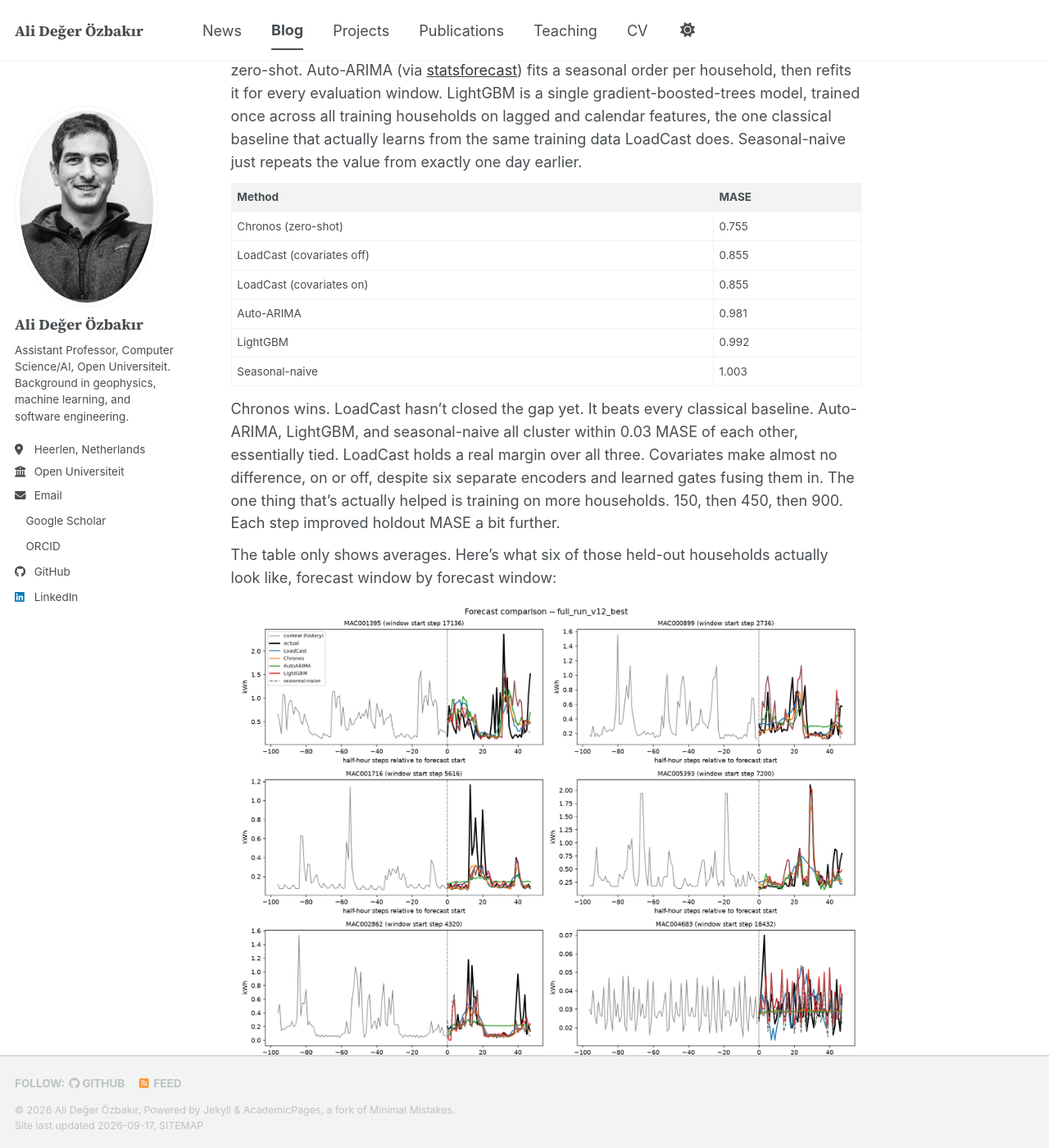
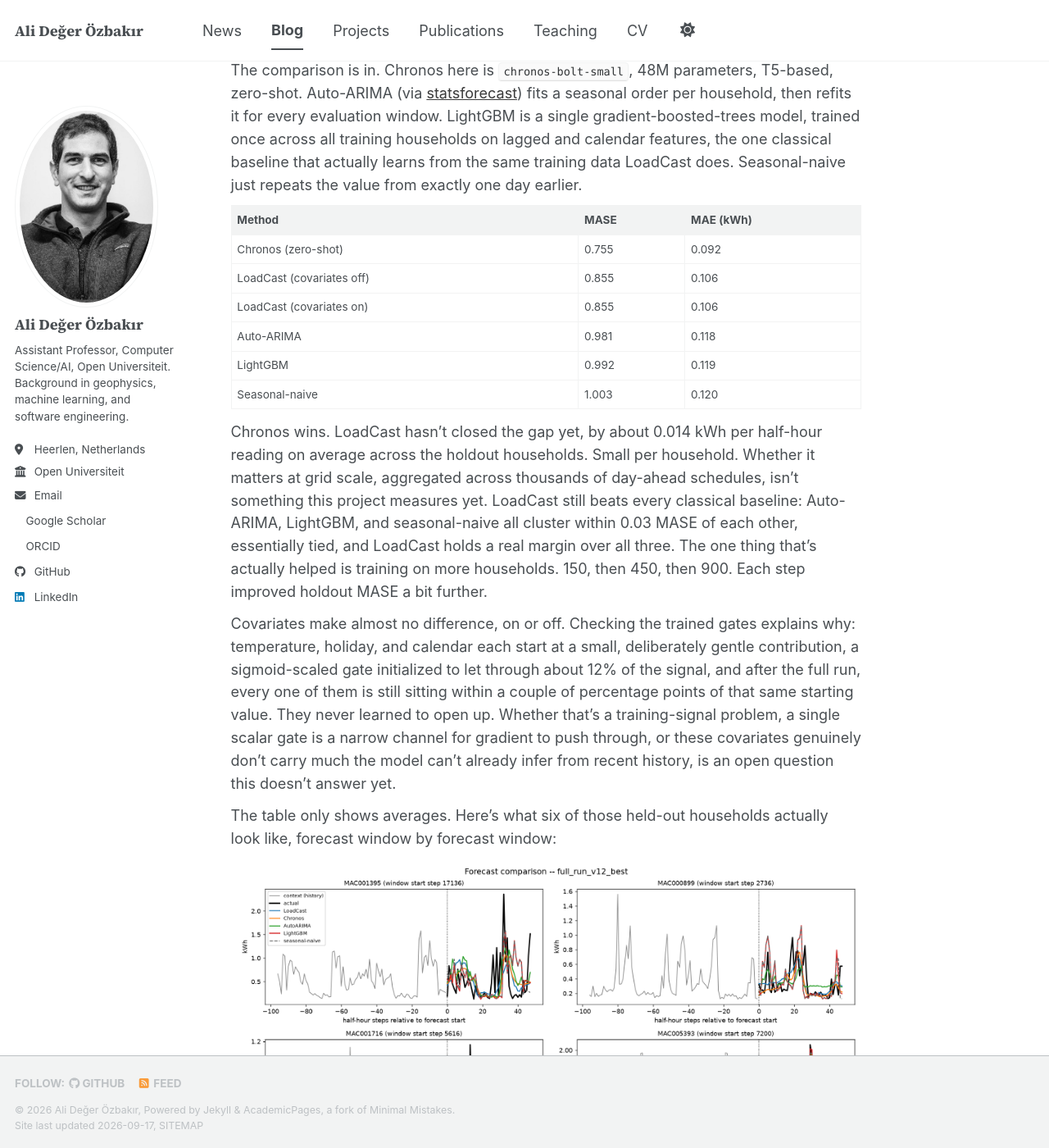
Before and after one commit to aozbakir/aozbakir.github.io, a Jekyll site: the page built from _posts/2026-09-16-reprogramming-llm-electricity-forecasting.md, in a window 1280 px wide and 1400 px high, scrolled down 2753 px. Shown: the whole window at 82% size. Built offline with Jekyll 4.4.1, drawn with Linux system fonts in a browser that asks for light colours; a style sheet for code colours, icons or effects is not loaded; some of the changed text lies outside the part shown.

Commit message:
Substantiate three devil's-advocate gaps: stakes, covariates, and language capability
- Add MAE (kWh) column to the results table and quantify the Chronos gap
  in absolute terms (0.014 kWh/half-hour), explicit that grid-scale
  impact isn't measured here.
- Replace the unexplained "covariates don't help" line with the actual
  finding: loaded the trained checkpoint and checked the gates directly.
  All four (temperature/holiday/calendar/static) are still within ~1-2
  points of their ~12% initialization after the full run -- they never
  learned to open. Named as an open question (weak gradient signal vs.
  genuinely low information), not resolved.
- Reframed "a reprogrammed LLM, in principle, still can [chat]" as
  something to test rather than assume, and added an honest note near
  the close: tested it in a small way, LoadCast itself can't generate
  text at all (no LM head loaded), and a separate narrator model needed
  its role narrowed to validated paraphrasing before it stopped
  hallucinating more than it helped. Framed explicitly as an initial
  exercise, not a verdict.

Co-Authored-By: Claude Sonnet 5 <noreply@anthropic.com>

```diff
--- a/_posts/2026-09-16-reprogramming-llm-electricity-forecasting.md
+++ b/_posts/2026-09-16-reprogramming-llm-electricity-forecasting.md
@@ -10,7 +10,7 @@ Until recently, the standard toolkit here was classical: seasonal-naive baseline
 
 But there's a second idea running alongside that trend. I find it more interesting. Instead of training a new model purely on time-series data, *reprogram* an existing general-purpose LLM, one already pretrained on huge amounts of text, to also handle numerical time series. [Time-LLM](https://arxiv.org/abs/2310.01728) (Jin et al., ICLR 2024) made this concrete. Patch the series: cut it into short, fixed-length chunks. Project each patch into something that looks like the LLM's own token embeddings, via a learned cross-attention layer over prototype vectors clustered from the LLM's own frozen vocabulary. Keep the backbone frozen. Train only a small adapter.
 
-Why bother, if a purpose-built time-series model already works well? Because a general-purpose LLM doesn't stop being a language model just because you've taught it a second trick. Chronos produces a forecast and nothing else. It has no language understanding at all. It can't take a natural-language question about the data. It can't explain a prediction. It can't reason about context described in words. A reprogrammed LLM, in principle, still can. That's worth exploring, even if raw accuracy doesn't win outright.
+Why bother, if a purpose-built time-series model already works well? Because a general-purpose LLM doesn't stop being a language model just because you've taught it a second trick. Chronos produces a forecast and nothing else. It has no language understanding at all. It can't take a natural-language question about the data. It can't explain a prediction. It can't reason about context described in words. A reprogrammed LLM, in principle, still can. Whether it actually does is worth testing, not just assuming, and worth it even if raw accuracy doesn't win outright.
 
 `loadcast` is my own attempt at this. Reprogramming [EuroLLM-1.7B](https://huggingface.co/utter-project/EuroLLM-1.7B), a frozen, general-purpose multilingual LLM never trained for time series, into a day-ahead electricity demand forecaster. At 1.7B parameters, it's small enough to fine-tune on a laptop. Time-LLM's own ablations show reprogramming a bigger backbone forecasts better, so this trades away some of that headroom for running without a GPU cluster. LoRA is that adapter. The backbone's own weights never change. LoRA adds small trainable matrices next to a few of them instead. Only a tiny fraction of the 1.7B parameters actually get updated. That's the light-touch fine-tuning. Training and evaluation both run on [Low Carbon London](https://www.kaggle.com/datasets/jeanmidev/smart-meters-in-london), half-hourly smart-meter readings from over 5,500 London households.
 
@@ -58,16 +58,18 @@ Overfitting is checked by evaluating the same model on a same-size sample of tra
 
 The comparison is in. Chronos here is `chronos-bolt-small`, 48M parameters, T5-based, zero-shot. Auto-ARIMA (via [statsforecast](https://github.com/Nixtla/statsforecast)) fits a seasonal order per household, then refits it for every evaluation window. LightGBM is a single gradient-boosted-trees model, trained once across all training households on lagged and calendar features, the one classical baseline that actually learns from the same training data LoadCast does. Seasonal-naive just repeats the value from exactly one day earlier.
 
-| Method | MASE |
-|---|---|
-| Chronos (zero-shot) | 0.755 |
-| LoadCast (covariates off) | 0.855 |
-| LoadCast (covariates on) | 0.855 |
-| Auto-ARIMA | 0.981 |
-| LightGBM | 0.992 |
-| Seasonal-naive | 1.003 |
+| Method | MASE | MAE (kWh) |
+|---|---|---|
+| Chronos (zero-shot) | 0.755 | 0.092 |
+| LoadCast (covariates off) | 0.855 | 0.106 |
+| LoadCast (covariates on) | 0.855 | 0.106 |
+| Auto-ARIMA | 0.981 | 0.118 |
+| LightGBM | 0.992 | 0.119 |
+| Seasonal-naive | 1.003 | 0.120 |
 
-Chronos wins. LoadCast hasn't closed the gap yet. It beats every classical baseline. Auto-ARIMA, LightGBM, and seasonal-naive all cluster within 0.03 MASE of each other, essentially tied. LoadCast holds a real margin over all three. Covariates make almost no difference, on or off, despite six separate encoders and learned gates fusing them in. The one thing that's actually helped is training on more households. 150, then 450, then 900. Each step improved holdout MASE a bit further.
+Chronos wins. LoadCast hasn't closed the gap yet, by about 0.014 kWh per half-hour reading on average across the holdout households. Small per household. Whether it matters at grid scale, aggregated across thousands of day-ahead schedules, isn't something this project measures yet. LoadCast still beats every classical baseline: Auto-ARIMA, LightGBM, and seasonal-naive all cluster within 0.03 MASE of each other, essentially tied, and LoadCast holds a real margin over all three. The one thing that's actually helped is training on more households. 150, then 450, then 900. Each step improved holdout MASE a bit further.
+
+Covariates make almost no difference, on or off. Checking the trained gates explains why: temperature, holiday, and calendar each start at a small, deliberately gentle contribution, a sigmoid-scaled gate initialized to let through about 12% of the signal, and after the full run, every one of them is still sitting within a couple of percentage points of that same starting value. They never learned to open up. Whether that's a training-signal problem, a single scalar gate is a narrow channel for gradient to push through, or these covariates genuinely don't carry much the model can't already infer from recent history, is an open question this doesn't answer yet.
 
 The table only shows averages. Here's what six of those held-out households actually look like, forecast window by forecast window:
 
@@ -75,4 +77,6 @@ The table only shows averages. Here's what six of those held-out households actu
 
 LoadCast and Chronos track closely on most of these. Both smooth over the sharpest spikes in actual demand. The six panels aren't interchangeable profiles, though. Three households are mostly flat with occasional large spikes, and every model, LoadCast included, misses at least one of those spikes outright, less a modeling gap than genuinely unpredictable behavior. One household's single spike, by contrast, is caught closely by all five methods, including seasonal-naive, suggesting a more routine, learnable pattern behind it. On the low-consumption, high-frequency-noise household, LoadCast and LightGBM chase the noise while Chronos and Auto-ARIMA stay close to flat. It's a tentative read across six windows, not a systematic breakdown by consumption type, but a reminder that one averaged MASE number hides real variation in how, and when, these methods actually fail.
 
+I tested the language-capability argument directly, in a small way. LoadCast itself can't answer anything in words: reprogramming never loads a text-generation head, so the forecast can't be phrased in language by that model at all. Pairing it with a separate, ordinarily instruction-tuned sibling model does work, technically. But the language side is currently weak. Left to reason freely over the numbers, even a well-prompted small instruct model hallucinated readily. A working version needed its role narrowed to paraphrasing a fact computed in advance, checked afterward for invented numbers. An initial exercise, not a verdict on the idea.
+
 So the general-purpose LLM doesn't win yet. It's not obviously the wrong bet either. Still ahead of the classical toolkit, with the clearest lever so far being more data, not a smarter architecture. Whether reprogramming ever closes the gap to a purpose-built time-series model, or whether the real payoff is the language capability Chronos structurally can't have, is still open.
```
